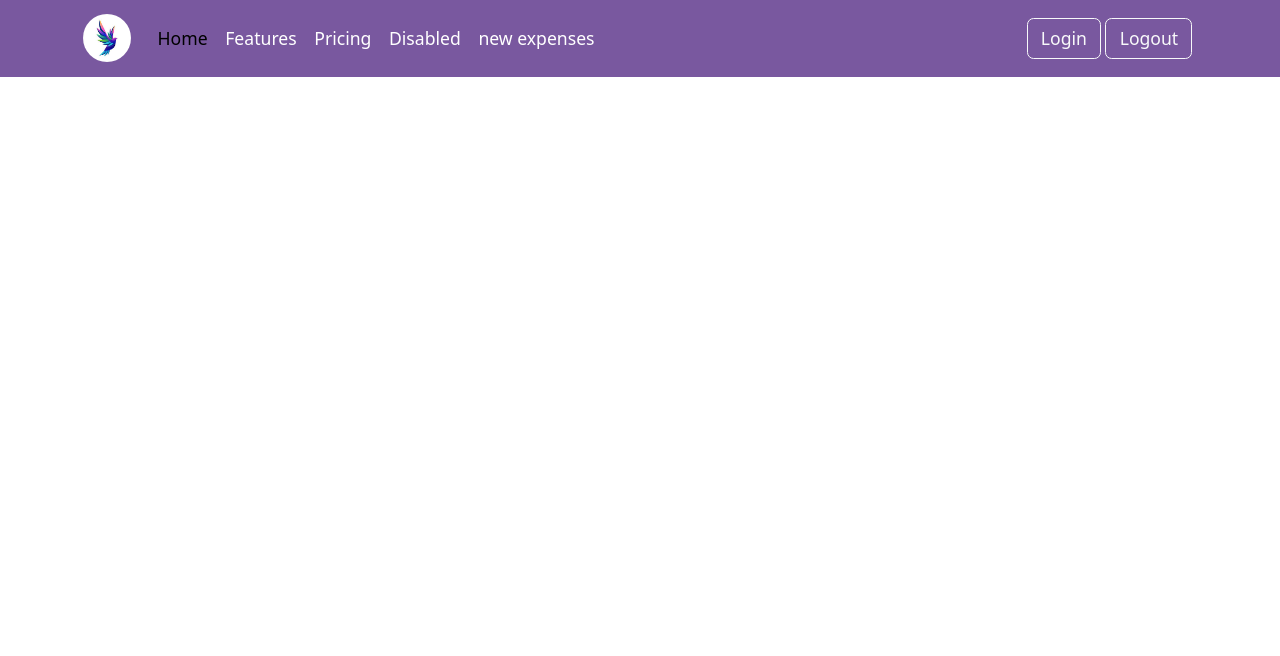
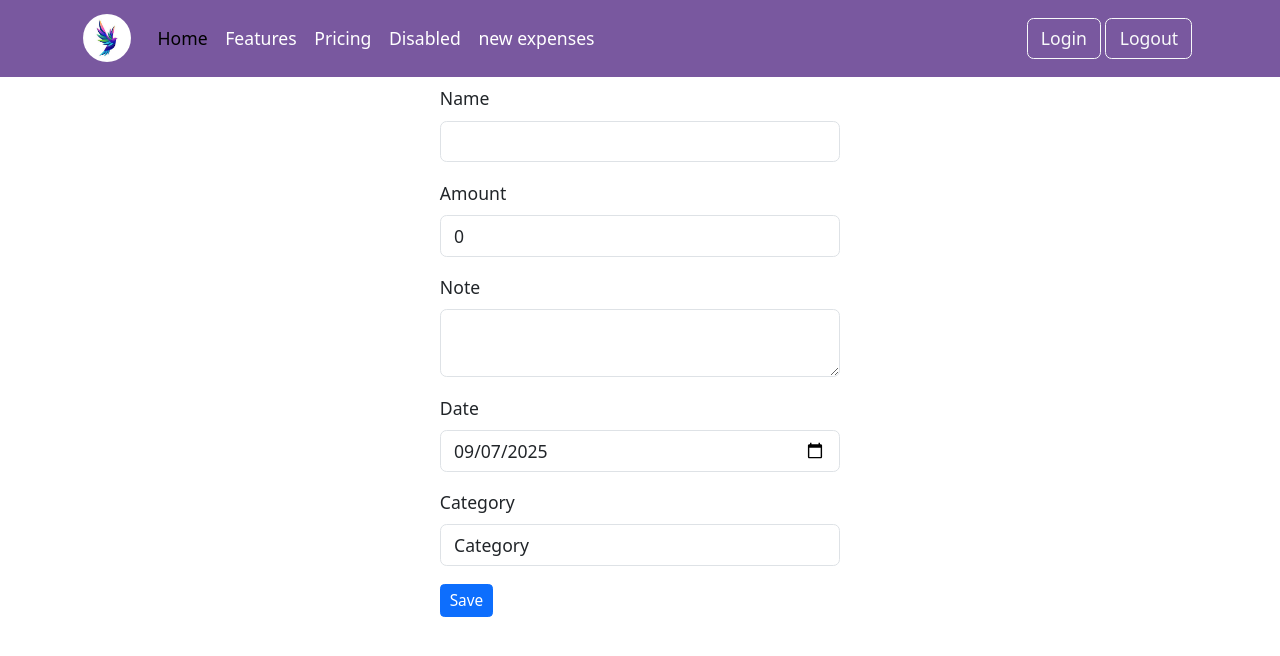
Before and after one commit to VBPrasad/webapp, a React (Vite) app: page /new in a window 1280 px wide. Shown: the top 656 px of the page. Built offline with nearby package versions, Linux system fonts and the light colour scheme.

Commit message:
Completed update expense details

```diff
--- a/src/App.tsx
+++ b/src/App.tsx
@@ -17,9 +17,10 @@ const App = () => {
           <Route path="/"  element={<Dashboard />} />
           <Route path="/login" element={<Login />} />
           <Route path="/register" element={<Register />} />
-          <Route path="/NewExpense" element={<NewExpense />} />
+          <Route path="/new" element={<NewExpense />} />
           <Route path="/reports" element={<ExpenseReports />} />
           <Route path="/view/:expensesId" element={<ExpenseDetails />} />
+           <Route path="/edit/:expensesId" element={<NewExpense />} />
         </Routes>
       </BrowserRouter>
     </>
--- a/src/components/Dropdown.tsx
+++ b/src/components/Dropdown.tsx
@@ -14,12 +14,12 @@ interface Props {
 const Dropdown = ({options,id,name,value, onChange, OnBlur, label, error, touched}:Props) => {
   return (
     <div className="mb-3">
-      <label htmlFor={id} className="form-lable">
+      <label htmlFor={id} className="form-label">
         Category
       </label>
       <select name={name} id={id} className="form-control"
-      onChange={onChange} onBlur={OnBlur}>
-        <option value={value} label={label} />
+      onChange={onChange} onBlur={OnBlur} value={value}>
+        <option value="" label={label} />
         {options.map(option=><option key={option} value={option} label={option}/>)}
       </select>
       {touched && error ?
--- a/src/components/ExpenseList.tsx
+++ b/src/components/ExpenseList.tsx
@@ -80,7 +80,7 @@ const ExpenseList = ({ expenses }: props) => {
             <div className="d-flex justify-content-between border-bottom p-3 text-dark">
               <div className="card-title m-0">
                 <h5>{expense.name}</h5>
-                <span className="fst-italic">{expense.date.toString()}</span>
+                <span className="fst-italic">{DateUtils.formatDateString(expense.date)}</span>
               </div>
 
               <div className="card-subtitle">
--- a/src/components/Navbar.tsx
+++ b/src/components/Navbar.tsx
@@ -20,7 +20,7 @@ const navbar = () => {
       <a className="nav-link" href="#">Features</a>
       <a className="nav-link" href="#">Pricing</a>
       <a className="nav-link" href="#">Disabled</a>
-       <a className="nav-link" href="/NewExpense">new expenses</a>
+       <a className="nav-link" href="/new">new expenses</a>
 
 
     </div>
--- a/src/model/Expense.ts
+++ b/src/model/Expense.ts
@@ -1,6 +1,6 @@
 export interface Expense{
     id?:number;
-    expensesId:number;
+    expensesId?:number;
     name:string;
     note:string;
     amount:number;
--- a/src/pages/expense/ExpenseDetails.tsx
+++ b/src/pages/expense/ExpenseDetails.tsx
@@ -52,7 +52,8 @@ const ExpenseDetails = () => {
             {" "}
             Delete
           </button>
-          <button className="btn btn-sm btn-warning mx-2"> Edit</button>
+          <button className="btn btn-sm btn-warning mx-2"
+          onClick={()=>navigate(`/edit/${expensesId}`)}>   Edit</button>
           <Link className="btn btn-sm btn-secondary" to="/">
             {" "}
             Back{" "}
--- a/src/pages/expense/NewExpenses.tsx
+++ b/src/pages/expense/NewExpenses.tsx
@@ -3,30 +3,52 @@ import { Expense } from "../../model/Expense";
 import expenseVaidationSchema from "../../validation/expenseValidationSchema";
 import Dropdown from "../../components/Dropdown";
 import { expenseCategories } from "../../utils/AppConstant";
-import { saveOrUpdateExpense } from "../../services/expense-service";
-import { useState } from "react";
-import { useNavigate } from "react-router-dom";
+import { getExpenseByExpenseId, saveOrUpdateExpense } from "../../services/expense-service";
+import { useEffect, useState } from "react";
+import { useNavigate, useParams } from "react-router-dom";
 
 const NewExpense = () => {
+  const {expensesId}=useParams<{expensesId: string}>();
   const navigate= useNavigate();
   const [ error, setError]= useState<string>("")
-  const formik = useFormik({
-    initialValues: {
+  const [isLoading, setLoader] = useState<boolean>(false)
+  const [initialValues, setInitialValues]= useState<Expense>( {
       name: "",
       amount: 0,
       note: "",
       category: "",
-      date: new Date().toISOString().split("T")[0],
-    },
+      date: new Date().toISOString().split('T')[0]
+  })
+
+  useEffect(()=>{
+    setLoader(true)
+    if(expensesId){
+      getExpenseByExpenseId(expensesId)
+        .then(response=>{
+          if(response && response.data){
+            setInitialValues(response.data)
+          }
+        })
+        .catch(error=>setError(error.message))
+        .finally(()=>setLoader(false));
+      }
+    },  [expensesId]);
+
+  const formik = useFormik({
+    initialValues,
+    enableReinitialize:true,
     onSubmit: (values: Expense) => {
       saveOrUpdateExpense(values)
       .then((response)=> {
-      if(response  && response.status==200){
-      navigate("/")}})
+      if(response  && response.status===200){
+      navigate("/")
+    }else if (response && response.status !== 200)
+      navigate(`/view/${expensesId}`)
+    })
 
       .catch((error)=> {
         console.log(error)
-      setError(error.name);
+      setError(error.message);
       });
 
     },
@@ -38,6 +60,7 @@ const NewExpense = () => {
 
       <div className="container col-md-4 col-sm-3 col-xs-12">
           {error && <p className="text-danger fst-italic"> {error} </p>}
+
         <form onSubmit={formik.handleSubmit}>
           <div className="mb-3">
             <label htmlFor="name" className="form-label">
@@ -124,7 +147,7 @@ const NewExpense = () => {
       OnBlur={formik.handleBlur}
           error={formik.errors.category}
           touched={formik.touched.category}
-          value="Category"
+          value={formik.values.category}
            />
           <button
             className="btn btn-sm btn-primary btn-outline0light"
--- a/src/services/expense-service.ts
+++ b/src/services/expense-service.ts
@@ -13,5 +13,8 @@ export const deleteExpenseByExpenseId = (expenseId: string)=>{
   return apiClient.delete<void>(`/expenses/${expenseId}`)
 }
 export const saveOrUpdateExpense =(expense: Expense)=>{
+  if(expense.expensesId !== undefined || expense.expensesId !=  null){
+    return apiClient.put<Expense>(`/expenses/${expense.expensesId}`,expense)
+  }
   return apiClient.post<Expense>('/expenses',expense)
 }
--- a/src/validation/expenseValidationSchema.ts
+++ b/src/validation/expenseValidationSchema.ts
@@ -4,8 +4,13 @@ import * as Yup from 'yup'
 const expenseVaidationSchema = Yup.object({
   name: Yup.string().required('Expense name is required')
   .min(3,'Expense name must be at least 3 character long'),
-    amount: Yup.number().required('Expense amount is required'),
-    date: Yup.string().required('Expense date is required'),
+    amount: Yup.number().required('Expense amount is required')
+    .positive('Expense amount must be greater than 0'),
+    date: Yup.date()
+      .required('Expense date is required')
+      .transform((value) => {
+        return value ? new Date(value) : null;
+      }),
     category: Yup.string().required('Expense categroy is required')
 })
 
```
